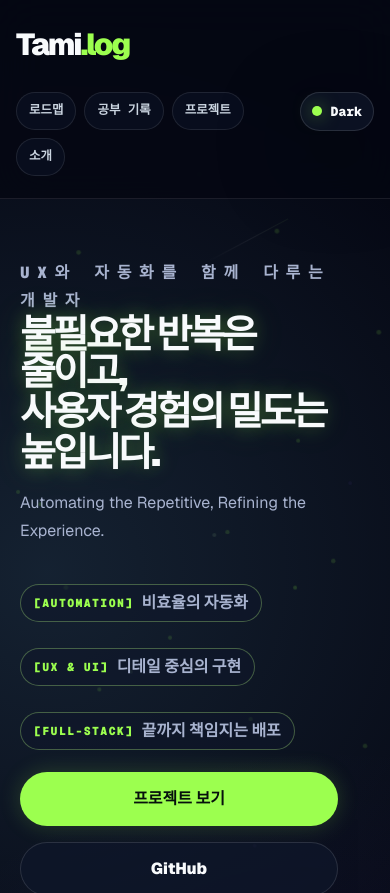
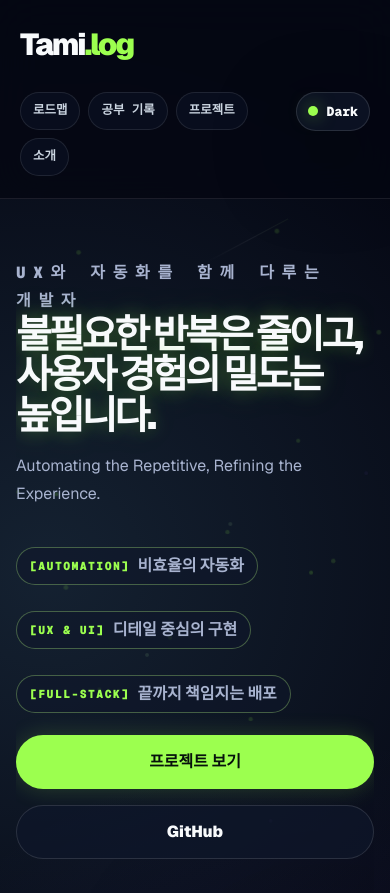
Before and after one commit to tami-bang/tami-bang.github.io, a Next.js app: page / in a window 390 px wide. Shown: the top 893 px of the page. Built offline with nearby package versions, Linux system fonts and the light colour scheme.

Commit message:
fix: 메인 페이지 정렬 기준 통일
메인 전용 폭과 전체 화면 예외를 제거해 모든 화면 크기에서 헤더와 본문이 동일한 공통 정렬선을 사용하도록 합니다.

```diff
--- a/src/styles/hero.css
+++ b/src/styles/hero.css
@@ -9,17 +9,10 @@
   margin-bottom: clamp(18px, 2.8vw, 38px);
 }
 
-.home-page .hero-universe {
-  width: 100vw;
-  max-width: none;
-  margin-left: calc((100% - 100vw) / 2);
-  padding-inline: var(--layout-padding);
-}
-
 .hero-universe__inner {
   position: relative;
   z-index: 2;
-  width: min(100%, var(--layout-max-width));
+  width: 100%;
   min-height: auto;
   margin: 0 auto;
   display: flex;
--- a/src/styles/layout.css
+++ b/src/styles/layout.css
@@ -15,13 +15,6 @@
 
 .content-shell {
   padding-block: var(--page-start-padding) var(--page-end-padding);
-}
-
-.home-page {
-  width: min(
-    calc(100% - var(--layout-padding) * 2),
-    var(--home-layout-max-width)
-  );
 }
 
 .scroll-progress-glow {
--- a/src/styles/responsive.css
+++ b/src/styles/responsive.css
@@ -107,7 +107,6 @@
 
 @media (max-width: 720px) {
   .site-header__nav {
-    width: min(calc(100% - 32px), var(--layout-max-width));
     align-items: flex-start;
     flex-direction: column;
   }
--- a/src/styles/tokens.css
+++ b/src/styles/tokens.css
@@ -50,7 +50,6 @@
     sans-serif;
 
   --layout-max-width: 1180px;
-  --home-layout-max-width: 1480px;
   --section-max-width: 1240px;
   --layout-padding: clamp(20px, 5vw, 64px);
   --section-padding: clamp(16px, 4vw, 48px);
```
